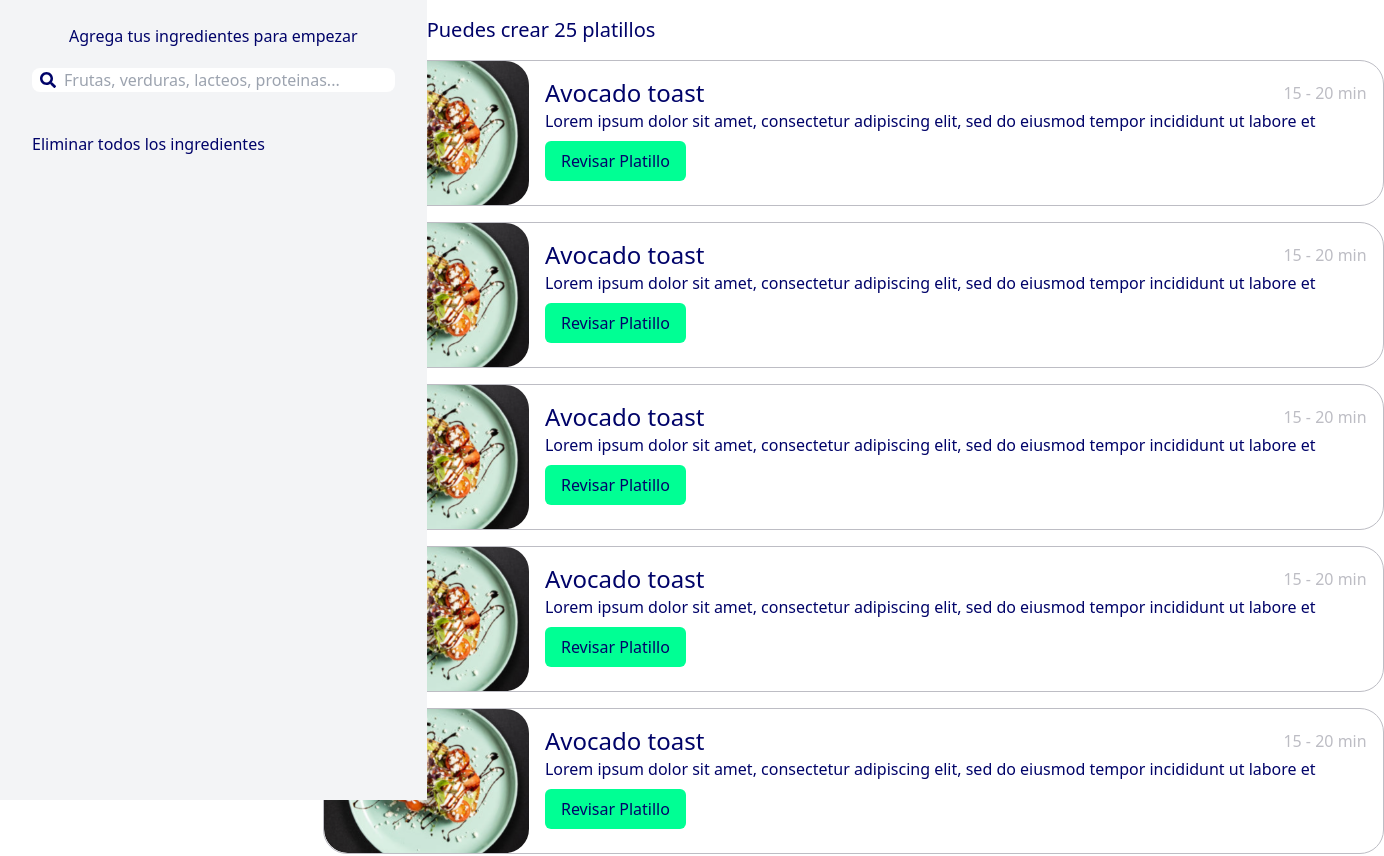
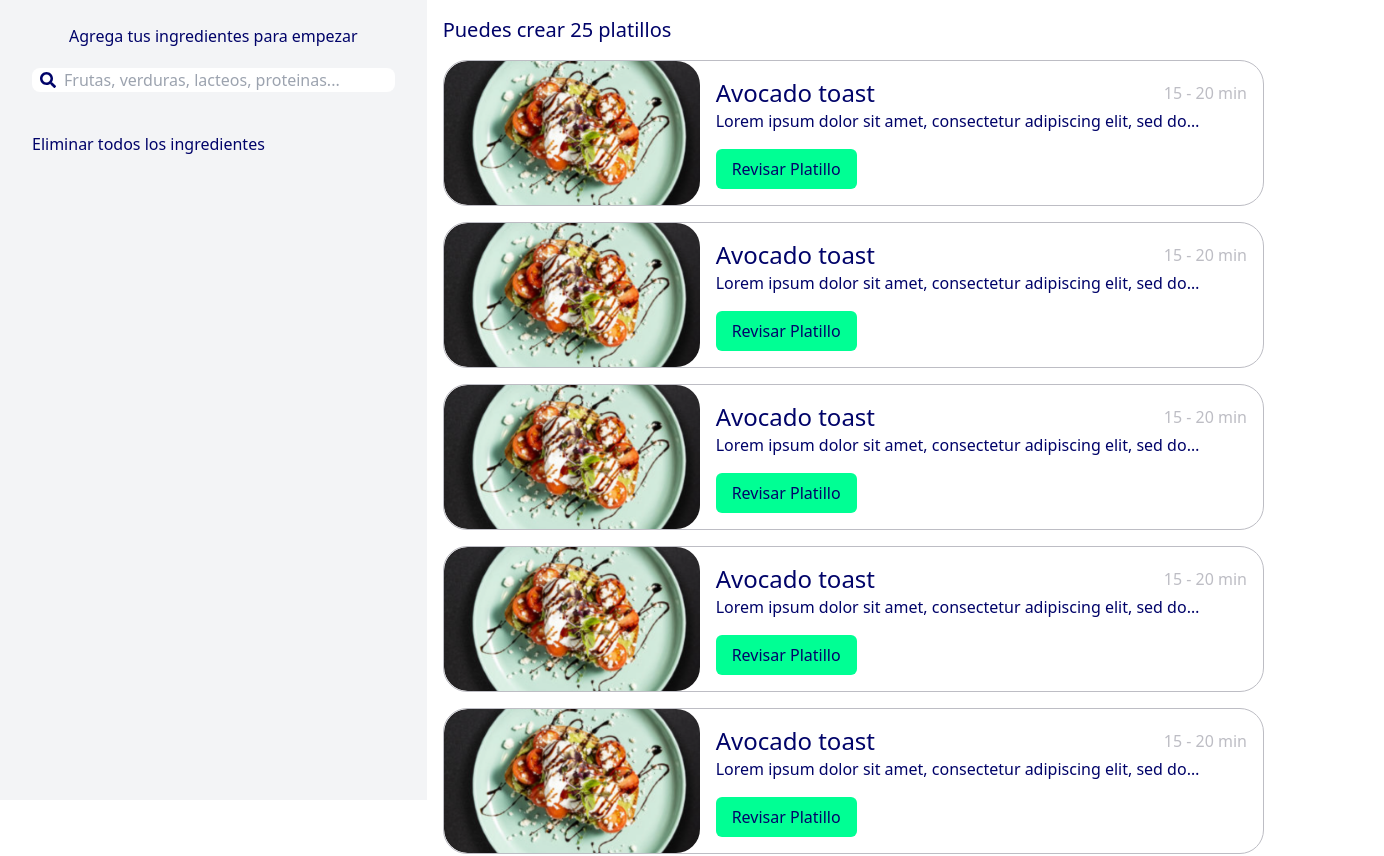
Before and after one commit to No-Country/c16-78-ft-csharp, a React (Vite) app in the folder Frontend/: page / in a window 1280 px wide. Shown: the top 856 px of the page, 1384 px wide, since content can reach past the window. Built offline with nearby package versions, Linux system fonts and the light colour scheme.

Commit message:
Merge de la rama resultados y ingredientFilter

```diff
--- a/Frontend/src/components/ButtonFill.jsx
+++ b/Frontend/src/components/ButtonFill.jsx
@@ -3,7 +3,7 @@ import React from "react";
 const ButtonFill = ({ children, url }) => {
   return (
     <button
-      className="bg-primary rounded-md py-2 px-4 hover:brightness-90"
+      className="bg-primary rounded-md py-2 px-4 hover:brightness-90 w-fit"
       onClick={() => {
         window.location.href = url;
       }}
--- a/Frontend/src/components/FoodCard.jsx
+++ b/Frontend/src/components/FoodCard.jsx
@@ -3,18 +3,25 @@ import ButtonFill from "./ButtonFill";
 
 const FoodCard = ({ imageSrc, title, description, time }) => {
   return (
-    <article className="text-textColor max-w-80 bg-white border border-textHint rounded-3xl overflow-hidden xl:flex xl:max-w-full">
-      <figure className="w-full h-48 overflow-hidden flex items-center xl:w-64 xl:h-36 xl:rounded-3xl">
-        <img src={imageSrc} alt={title} />
+    <article className=" text-textColor w-80 bg-white border border-textHint rounded-3xl overflow-hidden lg:flex lg:w-auto">
+      <figure className="w-full h-48 overflow-hidden flex items-center lg:w-64 lg:h-36 lg:rounded-3xl">
+        <img
+          className="w-full h-full object-cover"
+          src={imageSrc}
+          alt={title}
+        />
       </figure>
-      <div className="p-4 w-full">
+      <div className="p-4 flex-1 flex flex-col">
         <div className="flex justify-between items-center">
           <h3 className="font-medium text-2xl">{title}</h3>
-          <p className="text-textHint text-base">{time}</p>
+          <time className="text-textHint text-base">{time}</time>
         </div>
-        <p className="text-base font-normal overflow-hidden whitespace-nowrap overflow-ellipsis pb-2">
-          {description}
-        </p>
+        <div className="w-full justify-start items-center overflow-hidden pb-4">
+          <p className="text-base font-normal overflow-hidden whitespace-nowrap overflow-ellipsis lg:line-clamp-1 lg:whitespace-normal">
+            {description}
+          </p>
+        </div>
+
         <ButtonFill url="https://www.google.com">Revisar Platillo</ButtonFill>
       </div>
     </article>
--- a/Frontend/src/components/FoodSection.jsx
+++ b/Frontend/src/components/FoodSection.jsx
@@ -9,12 +9,12 @@ const FoodSection = () => {
   ];
 
   return (
-    <section className="py-4 flex flex-col justify-center items-center max-w-screen-lg mx-auto lg:w-2/3">
-      <h1 className="text-3xl pb-4 text-textColor font-medium xl:text-xl xl:self-start">
+    <section className=" flex-1 p-4 overflow-hidden">
+      <h1 className="text-3xl text-center pb-4 text-textColor font-medium lg:text-xl lg:text-start">
         Puedes crear {information.length} platillos
       </h1>
-      <div className="flex flex-wrap gap-4 items-center justify-center">
-        {information?.map((item) => {
+      <div className="flex flex-row flex-wrap gap-4 justify-center lg:flex-col lg:max-w-screen-xl">
+        {information.map((item) => {
           return (
             <FoodCard
               key={item}
```
